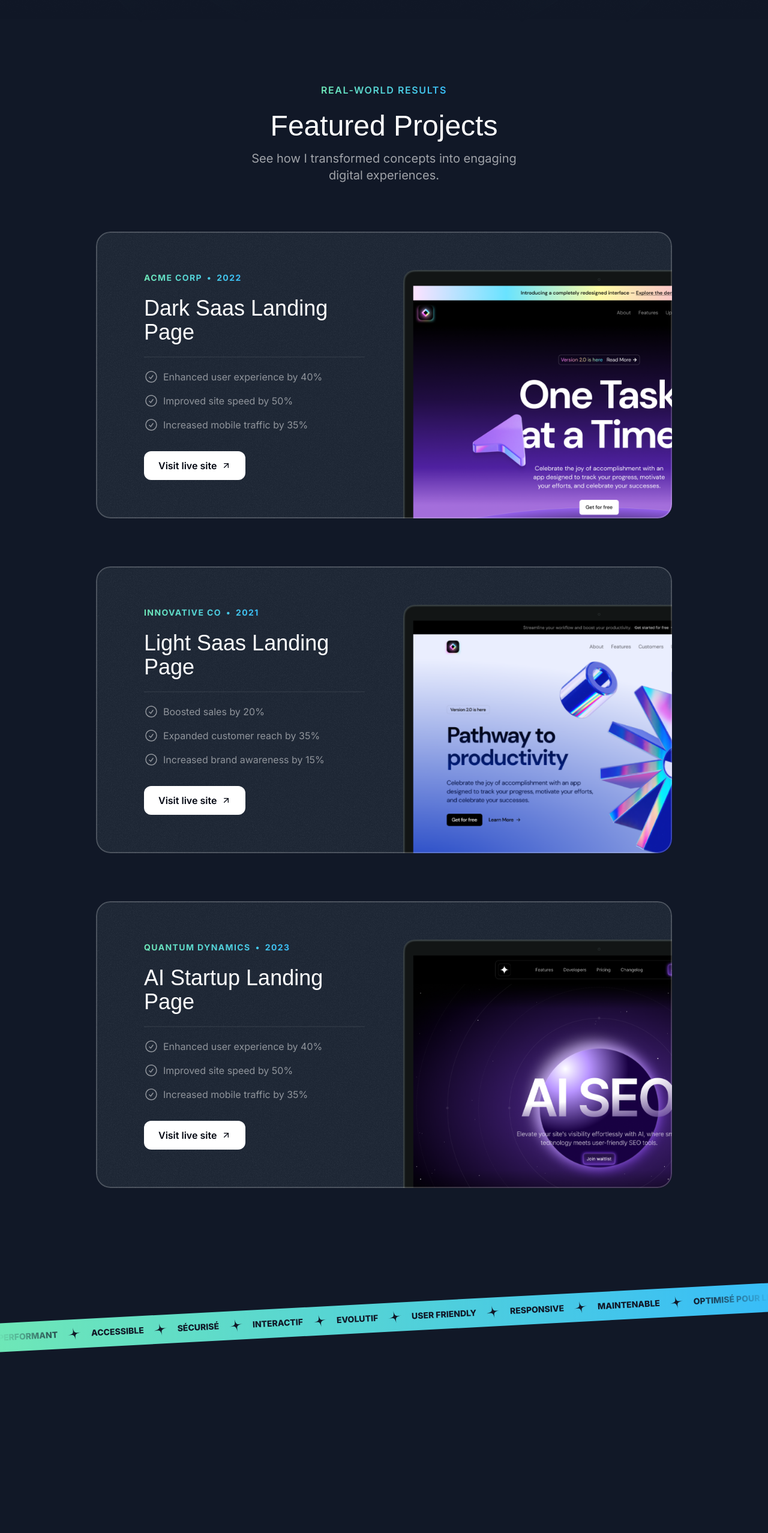
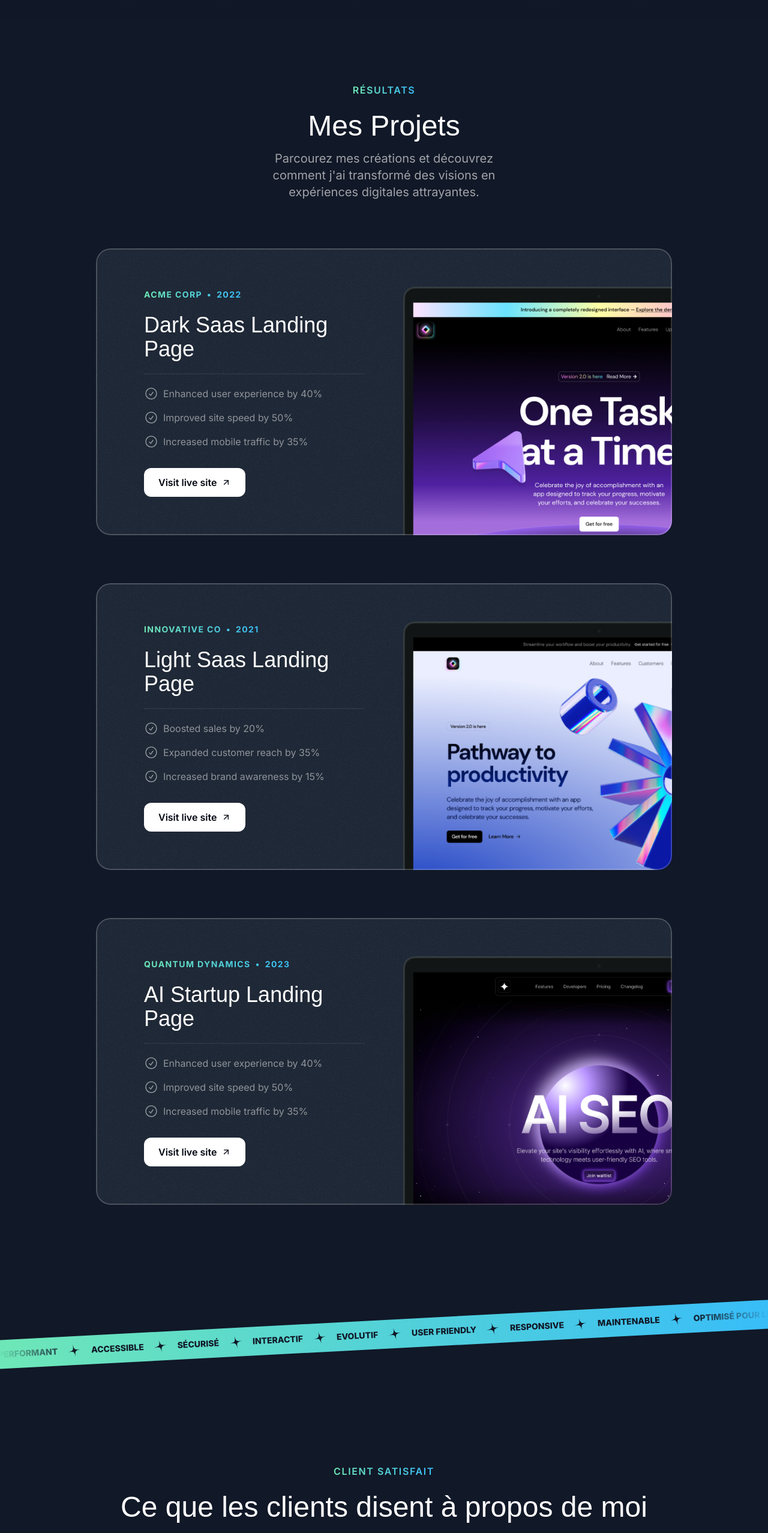
Before and after one commit to fayzMo94/Portfolio, a Next.js app: page / in a window 1280 px wide. Shown: the part 880-3435 px from the top of the page at 60% size. Before the commit the page ends 3196 px from the top, so only its background shows below. Built offline with nearby package versions, Linux system fonts and the light colour scheme; a web font is replaced by a local one.

Commit message:
testimonial section done

```diff
--- a/src/app/page.tsx
+++ b/src/app/page.tsx
@@ -2,6 +2,7 @@ import { Header } from "@/sections/Header";
 import { HeroSection } from "@/sections/Hero";
 import { ProjectsSection } from "@/sections/Projects";
 import { TapeSection } from "@/sections/Tape";
+import { TestimonialsSection } from "@/sections/Testimonials";
 
 export default function Home() {
   return (
@@ -10,6 +11,7 @@ export default function Home() {
       <HeroSection />
       <ProjectsSection />
       <TapeSection />
+      <TestimonialsSection />
     </div>
   );
 }
--- /dev/null
+++ b/src/components/Card.tsx
@@ -0,0 +1,16 @@
+import grainImage from "@/assets/images/grain.jpg";
+import { PropsWithChildren } from "react";
+import { twMerge } from "tailwind-merge";
+
+export const Card = ({ className, children }: PropsWithChildren<{ className?: string }>) => {
+  return (
+    <div className={twMerge("bg-gray-800 rounded-3xl relative z-0 overflow-hidden after:z-10 after:content-[''] after:absolute after:inset-0 after:outline-2 after:outline after:-outline-offset-2 after:rounded-3xl after:outline-white/20 after:pointer-events-none p-6", className)}>
+      {/* grain image absolute background */}
+      <div
+        className="absolute inset-0 -z-10 opacity-5"
+        style={{ backgroundImage: `url(${grainImage.src})` }}
+      ></div>
+      {children}
+    </div>
+  );
+};
--- /dev/null
+++ b/src/components/SectionHeader.tsx
@@ -0,0 +1,25 @@
+export const SectionHeader = ({
+  title,
+  eyebrow,
+  description,
+}: {
+  title: string;
+  eyebrow: string;
+  description: string;
+}) => {
+  return (
+    <>
+      <div className="flex justify-center">
+        <p className="uppercase font-semibold tracking-widest bg-gradient-to-r from-emerald-300 to-sky-400  text-center bg-clip-text text-transparent">
+          {eyebrow}
+        </p>
+      </div>
+      <h2 className="font-serif text-3xl md:text-5xl text-center mt-6">
+        {title}
+      </h2>
+      <p className="text-center md:text-lg lg:text-xl text-white/60 mt-4 max-w-md mx-auto">
+        {description}
+      </p>
+    </>
+  );
+};
--- a/src/sections/Projects.tsx
+++ b/src/sections/Projects.tsx
@@ -5,6 +5,8 @@ import Image from "next/image";
 import CheckCircleIcon from "@/assets/icons/check-circle.svg";
 import ArrowUpRightIcon from "@/assets/icons/arrow-up-right.svg";
 import grainImage from "@/assets/images/grain.jpg";
+import { SectionHeader } from "@/components/SectionHeader";
+import { Card } from "@/components/Card";
 
 // Portfolio projects data
 const portfolioProjects = [
@@ -51,29 +53,18 @@ export const ProjectsSection = () => {
     <section className="pb-16 lg:py-24">
       <div className="container">
         {/* Section header */}
-        <div className="flex justify-center">
-          <p className="uppercase font-semibold tracking-widest bg-gradient-to-r from-emerald-300 to-sky-400  text-center bg-clip-text text-transparent">
-            Real-world Results
-          </p>
-        </div>
-        <h2 className="font-serif text-3xl md:text-5xl text-center mt-6">
-          Featured Projects
-        </h2>
-        <p className="text-center md:text-lg lg:text-xl text-white/60 mt-4 max-w-md mx-auto">
-          See how I transformed concepts into engaging digital experiences.
-        </p>
+        <SectionHeader
+          eyebrow="Résultats"
+          title="Mes Projets"
+          description="Parcourez mes créations et découvrez comment j'ai transformé des visions en expériences digitales attrayantes."
+        />
         {/* Cards wrapper */}
         <div className="flex flex-col mt-10 md:mt-20 gap-20">
           {portfolioProjects.map((project) => (
-            <div
+            <Card
               key={project.title}
-              className="bg-gray-800 rounded-3xl relative z-0 overflow-hidden after:z-10 after:content-[''] after:absolute after:inset-0 after:outline-2 after:outline after:-outline-offset-2 after:rounded-3xl after:outline-white/20 px-8 pt-8 md:pt-12 md:px-10 lg:pt-16 lg:px-20 after:pointer-events-none"
+              className="px-8 pt-8 pb-0 md:pt-12 md:px-10 lg:pt-16 lg:px-20"
             >
-              {/* grain img background */}
-              <div
-                className="absolute inset-0 -z-10 opacity-5"
-                style={{ backgroundImage: `url(${grainImage.src})` }}
-              ></div>
               {/* card content */}
               <div className="lg:grid lg:grid-cols-2 lg:gap-16">
                 <div className="lg:pb-16">
@@ -112,7 +103,7 @@ export const ProjectsSection = () => {
                   />
                 </div>
               </div>
-            </div>
+            </Card>
           ))}
         </div>
       </div>
--- a/src/sections/Testimonials.tsx
+++ b/src/sections/Testimonials.tsx
@@ -3,40 +3,84 @@ import memojiAvatar2 from "@/assets/images/memoji-avatar-2.png";
 import memojiAvatar3 from "@/assets/images/memoji-avatar-3.png";
 import memojiAvatar4 from "@/assets/images/memoji-avatar-4.png";
 import memojiAvatar5 from "@/assets/images/memoji-avatar-5.png";
+import { SectionHeader } from "@/components/SectionHeader";
+import Image from "next/image";
+import { Card } from "@/components/Card";
 
 const testimonials = [
   {
-    name: "Alex Turner",
-    position: "Marketing Manager @ TechStartups",
-    text: "Alex was instrumental in transforming our website into a powerful marketing tool. His attention to detail and ability to understand our brand is exceptional. We're thrilled with the results!",
+    name: "Samba Diop",
+    // position: "Marketing Manager @ TechStartups",
+    text: "Fayz a joué un rôle essentiel dans la transformation de notre site web en un puissant outil de marketing. Son souci du détail et sa capacité à comprendre notre marque sont exceptionnels. Nous sommes ravis des résultats !",
     avatar: memojiAvatar1,
   },
   {
-    name: "Olivia Green",
-    position: "Head of Design @ GreenLeaf",
-    text: "Working with Alex was a pleasure. His expertise in frontend development brought our designs to life in a way we never imagined. The website has exceeded our expectations.",
+    name: "Nadine Lemoine",
+    // position: "Head of Design @ GreenLeaf",
+    text: "Travailler avec lui a été un réel plaisir. Son expertise en développement frontend a donné vie à nos designs d'une manière que nous n'aurions jamais imaginée. Le site web a dépassé toutes nos attentes.",
     avatar: memojiAvatar2,
   },
   {
-    name: "Daniel White",
-    position: "CEO @ InnovateCo",
-    text: "Alex's ability to create seamless user experiences is unmatched. Our website has seen a significant increase in conversions since launching the new design. We couldn't be happier.",
+    name: "Thibault Lefèvre",
+    // position: "CEO @ InnovateCo",
+    text: "La capacité de Fayz à créer des expériences utilisateur fluides est inégalée. Depuis le lancement du nouveau design, notre site web a connu une augmentation significative des conversions. Nous ne pourrions pas être plus satisfaits.",
     avatar: memojiAvatar3,
   },
   {
-    name: "Emily Carter",
-    position: "Product Manager @ GlobalTech",
-    text: "Alex is a true frontend wizard. He took our complex product and transformed it into an intuitive and engaging user interface. We're already seeing positive feedback from our customers.",
+    name: "Clémence Dubois",
+    // position: "Product Manager @ GlobalTech",
+    text: "Il a pris notre produit complexe et l'a transformé en une interface utilisateur intuitive et attrayante. Nous recevons déjà des retours positifs de la part de nos clients.",
     avatar: memojiAvatar4,
   },
   {
-    name: "Michael Brown",
-    position: "Director of IT @ MegaCorp",
-    text: "Alex's work on our website has been nothing short of exceptional. He's a talented developer who is also a great communicator. We highly recommend him.",
+    name: "Zohra Cherif",
+    // position: "Director of IT @ MegaCorp",
+    text: "Le travail de Fayz sur notre site web a été tout simplement exceptionnel. C'est un développeur talentueux et un excellent communicant. Nous le recommandons vivement.",
     avatar: memojiAvatar5,
   },
 ];
 
+// Positions:
+// Marketing Manager @ TechStartups
+// Head of Design @ GreenLeaf
+// CEO @ InnovateCo
+// Product Manager @ GlobalTech
+// Director of IT @ MegaCorp
+
 export const TestimonialsSection = () => {
-  return <div>Testimonials Section</div>;
+  return (
+    <div className="py-16 lg:py-24">
+      <div className="container">
+        <SectionHeader
+          eyebrow="Client Satisfait"
+          title="Ce que les clients disent à propos de moi"
+          description="Fiez-vous à l'expérience de mes clients et découvrez leurs avis."
+        />
+        <div className="mt-16 lg:mt-24 flex overflow-x-clip [mask-image:linear-gradient(to_right,transparent,black_10%,black_90%,transparent)]">
+          <div className="flex gap-8 flex-none">
+            {testimonials.map((testimonial) => (
+              <Card key={testimonial.name} className="max-w-xs md:p-8 md:max-w-md">
+                <div className="flex gap-4 items-center">
+                  <div className="size-14 bg-gray-700 inline-flex items-center justify-center rounded-full flex-shrink-0">
+                    <Image
+                      src={testimonial.avatar}
+                      alt={testimonial.name}
+                      className="max-h-full"
+                    />
+                  </div>
+                  <div>
+                    <div className="font-semibold">{testimonial.name}</div>
+                    {/* <div className="text-sm text-white/40">
+                      {testimonial.position}
+                    </div> */}
+                  </div>
+                </div>
+                <p className="mt-4 md:mt-6 text-sm md:text-base">{testimonial.text}</p>
+              </Card>
+            ))}
+          </div>
+        </div>
+      </div>
+    </div>
+  );
 };
```
